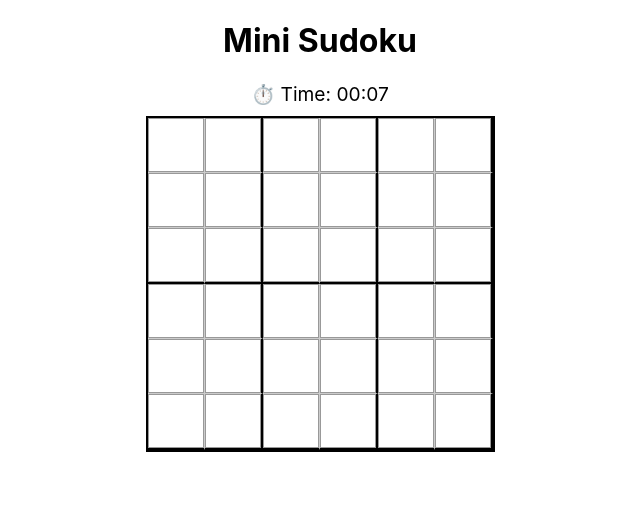
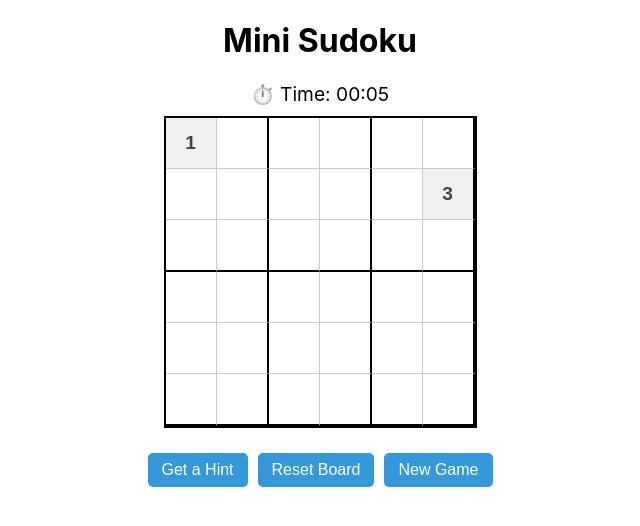
Before and after one commit to malashreedh/miniSudoku, a React (Create React App) app in the folder mini-sudoku-game/: page / in a window 1280 px wide. Shown: the top 526 px of the page, without its empty margins (320-960 px from the left). Built offline with nearby package versions, Linux system fonts and the light colour scheme.

Commit message:
changes to app,cell,sudokugrid and timer

```diff
--- a/mini-sudoku-game/src/App.css
+++ b/mini-sudoku-game/src/App.css
@@ -36,3 +36,19 @@
     transform: rotate(360deg);
   }
 }
+
+button {
+  padding: 8px 14px;
+  font-size: 1rem;
+  background-color: #3498db;
+  color: white;
+  border: none;
+  margin-top: 10px;
+  border-radius: 5px;
+  cursor: pointer;
+  transition: 0.3s ease;
+}
+
+button:hover {
+  background-color: #2980b9;
+}
--- a/mini-sudoku-game/src/App.tsx
+++ b/mini-sudoku-game/src/App.tsx
@@ -1,13 +1,19 @@
+import { useState } from 'react';
 import './App.css';
 import SudokuGrid from './components/SudokuGrid';
 import Timer from './components/Timer';
 
 function App() {
+
+  const [isWin, setIsWin] = useState(false);
+
   return (
     <div className="App">
       <h1>Mini Sudoku</h1>
-      <Timer />
-      <SudokuGrid />
+      <Timer isWin={isWin} />
+      <SudokuGrid setIsWin={setIsWin} isWin={isWin} />
+
+
     </div>
   );
 }
--- a/mini-sudoku-game/src/components/Cell.css
+++ b/mini-sudoku-game/src/components/Cell.css
@@ -3,6 +3,14 @@
     height: 50px;
     text-align: center;
     font-size: 1.2rem;
-    border: 1px solid #999;
+    border: none;
     outline: none;
+    box-sizing: border-box;
   }
+
+  .locked-cell {
+    background-color: #f0f0f0;
+    font-weight: bold;
+    color: #444;
+    cursor: not-allowed;
+  }
--- a/mini-sudoku-game/src/components/Cell.tsx
+++ b/mini-sudoku-game/src/components/Cell.tsx
@@ -6,9 +6,10 @@ interface CellProps {
   col: number;
   value: string;
   onChange: (row: number, col: number, value: string) => void;
+  isEditable: boolean;
 }
 
-const Cell: React.FC<CellProps> = ({ row, col, value, onChange }) => {
+const Cell: React.FC<CellProps> = ({ row, col, value, onChange, isEditable }) => {
   const handleInput = (e: React.ChangeEvent<HTMLInputElement>) => {
     const input = e.target.value;
     if (input === '' || /^[1-6]$/.test(input)) {
@@ -18,11 +19,12 @@ const Cell: React.FC<CellProps> = ({ row, col, value, onChange }) => {
 
   return (
     <input
-      className="sudoku-cell"
+      className={`sudoku-cell ${!isEditable ? 'locked-cell' : ''}`}
       type="text"
       maxLength={1}
       value={value}
       onChange={handleInput}
+      readOnly={!isEditable}
     />
   );
 };
--- /dev/null
+++ b/mini-sudoku-game/src/components/ControlPanel.tsx
@@ -0,0 +1,19 @@
+import React from 'react';
+
+interface ControlPanelProps {
+  onHint: () => void;
+  onReset: () => void;
+  onNewGame: () => void;
+}
+
+const ControlPanel: React.FC<ControlPanelProps> = ({ onHint, onReset, onNewGame }) => {
+  return (
+    <div style={{ marginTop: '15px' }}>
+      <button onClick={onHint}>Get a Hint</button>
+      <button onClick={onReset} style={{ marginLeft: '10px' }}>Reset Board</button>
+      <button onClick={onNewGame} style={{ marginLeft: '10px' }}>New Game</button>
+    </div>
+  );
+};
+
+export default ControlPanel;
--- a/mini-sudoku-game/src/components/SudokuGrid.tsx
+++ b/mini-sudoku-game/src/components/SudokuGrid.tsx
@@ -1,11 +1,68 @@
 import React, { useState } from 'react';
 import './SudokuGrid.css';
 import Cell from './Cell';
+import ControlPanel from './ControlPanel';
 
-const SudokuGrid: React.FC = () => {
-  const [board, setBoard] = useState<string[][]>(
-    Array.from({ length: 6 }, () => Array(6).fill(''))
-  );
+interface SudokuGridProps {
+    setIsWin: (value: boolean) => void;
+    isWin: boolean;
+  }
+
+
+// Puzzle 1 and its solution
+const initialPuzzle1 = [
+  ['1', '', '', '', '', ''],
+  ['', '', '', '', '', '3'],
+  ['', '', '', '', '', ''],
+  ['', '', '', '', '', ''],
+  ['', '', '', '', '', ''],
+  ['', '', '', '', '', ''],
+];
+
+const solution1 = [
+  ['1', '2', '3', '4', '5', '6'],
+  ['4', '5', '6', '1', '2', '3'],
+  ['2', '3', '1', '5', '6', '4'],
+  ['5', '6', '4', '2', '3', '1'],
+  ['3', '1', '2', '6', '4', '5'],
+  ['6', '4', '5', '3', '1', '2'],
+];
+
+// Puzzle 2 and its solution
+const initialPuzzle2 = [
+  ['', '', '3', '', '', '6'],
+  ['', '', '', '1', '', ''],
+  ['2', '', '', '', '', ''],
+  ['', '', '', '', '3', ''],
+  ['', '', '1', '', '', ''],
+  ['6', '', '', '', '', ''],
+];
+
+const solution2 = [
+  ['1', '2', '3', '4', '5', '6'],
+  ['4', '5', '6', '1', '2', '3'],
+  ['2', '3', '1', '5', '6', '4'],
+  ['5', '6', '4', '2', '3', '1'],
+  ['3', '1', '2', '6', '4', '5'],
+  ['6', '4', '5', '3', '1', '2'],
+];
+
+const SudokuGrid: React.FC<SudokuGridProps> = ({ setIsWin, isWin }) => {
+    const [puzzle, setPuzzle] = useState<string[][]>(initialPuzzle1);
+    const [board, setBoard] = useState<string[][]>(initialPuzzle1);
+  const [solution, setSolution] = useState<string[][]>(solution1);
+
+  const checkForWin = (currentBoard: string[][]) => {
+    for (let row = 0; row < 6; row++) {
+      for (let col = 0; col < 6; col++) {
+        if (currentBoard[row][col] !== solution[row][col]) {
+          return false;
+        }
+      }
+    }
+    return true;
+  };
+
 
   const handleChange = (row: number, col: number, value: string) => {
     const newBoard = board.map((r, rowIndex) =>
@@ -14,9 +71,47 @@ const SudokuGrid: React.FC = () => {
       )
     );
     setBoard(newBoard);
+
+    if (checkForWin(newBoard)) {
+      setIsWin(true);
+    }
+  };
+
+  const handleHint = () => {
+    for (let row = 0; row < 6; row++) {
+      for (let col = 0; col < 6; col++) {
+        if (board[row][col] === '') {
+          const newBoard = [...board];
+          newBoard[row][col] = solution[row][col];
+          setBoard(newBoard);
+
+          if (checkForWin(newBoard)) {
+            setIsWin(true);
+          }
+
+          return;
+        }
+      }
+    }
+  };
+
+
+  const handleReset = () => {
+    setBoard(puzzle);
+    setIsWin(false);
+
+  };
+
+  const handleNewGame = () => {
+    setPuzzle(initialPuzzle2);      // Update the current puzzle
+    setBoard(initialPuzzle2);       // Set the board
+    setSolution(solution2);         // Set the solution
+    setIsWin(false);
+
   };
 
   return (
+    <>
       <div className="grid-container">
         {board.map((row, rowIndex) => (
           <div className="row" key={rowIndex}>
@@ -38,13 +133,28 @@ const SudokuGrid: React.FC = () => {
                     col={colIndex}
                     value={value}
                     onChange={handleChange}
+                    isEditable={puzzle[rowIndex][colIndex] === ''}
                     />
+
+
                 </div>
               );
             })}
           </div>
         ))}
       </div>
+      {isWin && (
+  <div style={{ fontSize: '1.4rem', marginTop: '15px', color: 'green' }}>
+    🎉 You solved the puzzle!
+  </div>
+)}
+
+      <ControlPanel
+        onHint={handleHint}
+        onReset={handleReset}
+        onNewGame={handleNewGame}
+      />
+    </>
   );
 };
 
--- a/mini-sudoku-game/src/components/Timer.tsx
+++ b/mini-sudoku-game/src/components/Timer.tsx
@@ -1,15 +1,35 @@
-import React, { useEffect, useState } from 'react';
+import React, { useEffect, useState, useRef } from 'react';
 
-const Timer: React.FC = () => {
+interface TimerProps {
+  isWin: boolean;
+}
+
+const Timer: React.FC<TimerProps> = ({ isWin }) => {
   const [seconds, setSeconds] = useState(0);
+  const intervalRef = useRef<NodeJS.Timeout | null>(null);
 
   useEffect(() => {
-    const interval = setInterval(() => {
-      setSeconds(prev => prev + 1);
-    }, 1000);
+    // Only start the timer if game is not won
+    if (!isWin && intervalRef.current === null) {
+      intervalRef.current = setInterval(() => {
+        setSeconds(prev => prev + 1);
+      }, 1000);
+    }
 
-    return () => clearInterval(interval); // clean up
-  }, []);
+    // If the user wins, stop the timer
+    if (isWin && intervalRef.current) {
+      clearInterval(intervalRef.current);
+      intervalRef.current = null;
+    }
+
+    // Clean up when component unmounts
+    return () => {
+      if (intervalRef.current) {
+        clearInterval(intervalRef.current);
+        intervalRef.current = null;
+      }
+    };
+  }, [isWin]);
 
   const formatTime = (totalSeconds: number) => {
     const minutes = Math.floor(totalSeconds / 60);
```
Lines whose indentation alone changed are shown as unchanged.
